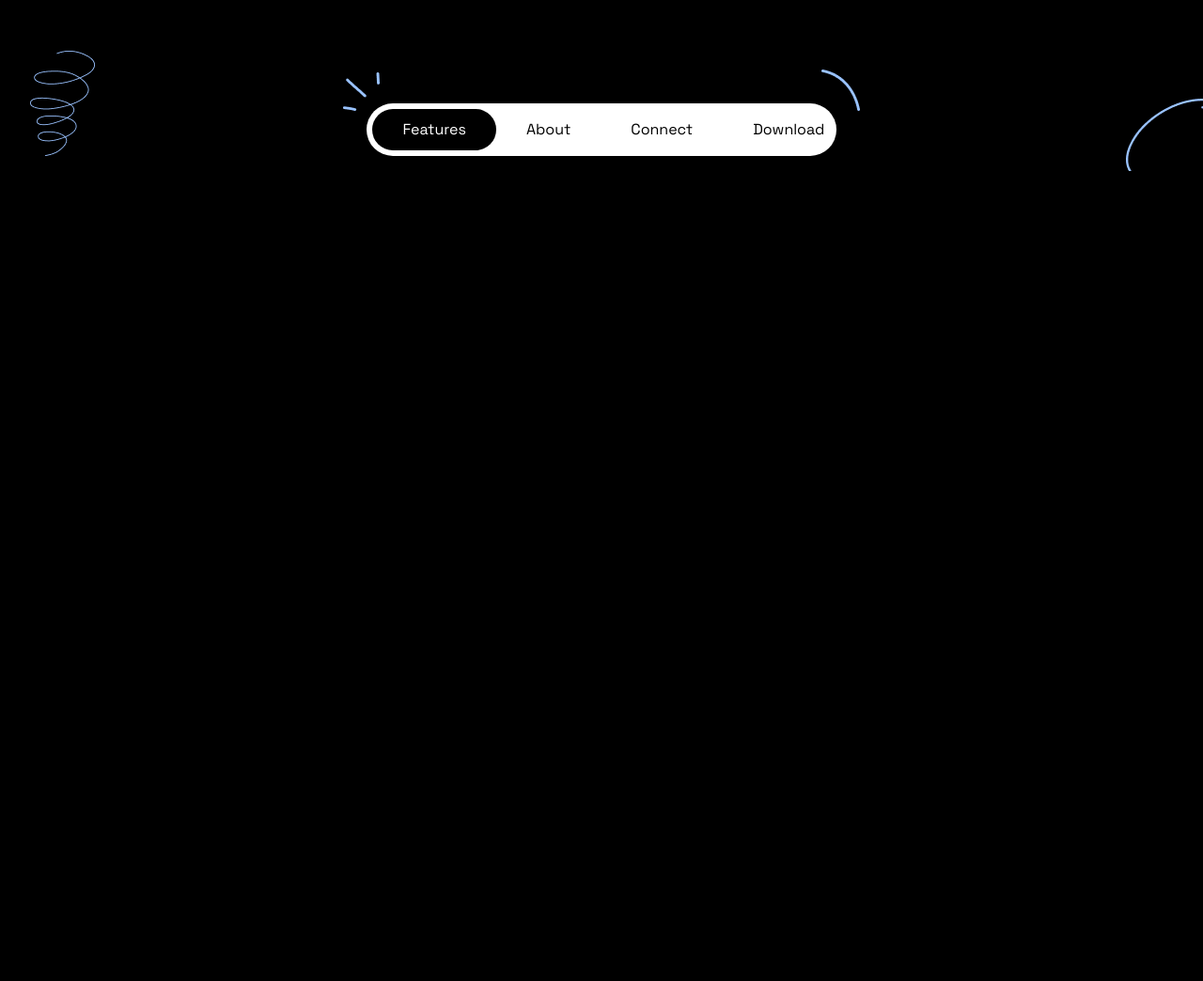
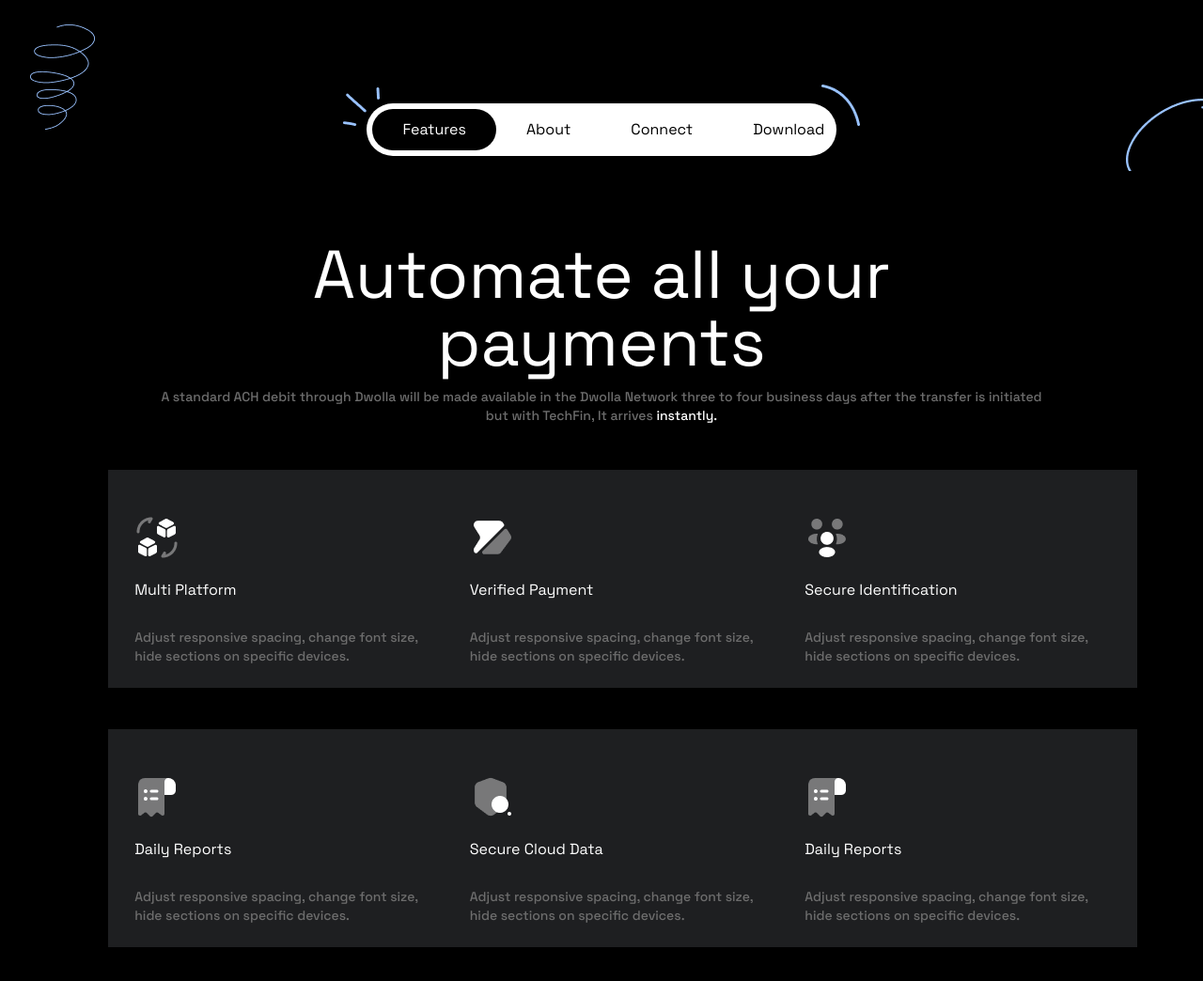
Before and after one commit to Oluwafemi21/TechFin, a plain HTML site: page index.html in a window 1280 px wide. Shown: the part 580-1624 px from the top of the page at 94% size. Before the commit the page ends 800 px from the top, so only its background shows below. Drawn offline with Linux system fonts and the light colour scheme.

Commit message:
page 2 done

```diff
--- a/index.html
+++ b/index.html
@@ -1,5 +1,5 @@
 <!DOCTYPE html>
-<html lang="en">
+<html lang="en" class="scroll-smooth">
 <head>
   <meta charset="UTF-8">
   <meta http-equiv="X-UA-Compatible" content="IE=edge">
@@ -9,6 +9,8 @@
   <title>TechFin</title>
 </head>
 <body class="bg-black h-screen text-white font-body">
+  <!-- Home Page -->
+  <section class="min-h-screen">
     <header class="container mx-auto w-[90%]">
       <nav class="flex items-center justify-between py-5">
 
@@ -27,7 +29,7 @@
     </header>
 
     <!-- Hero Page -->
-  <section class="relative max-h-full">
+    <section class="relative h-full">
       <div class="w-[82%] mx-auto flex items-center justify-between gap-18">
         <!-- Grid 1 -->
         <div class="w-1/2 pt-10">
@@ -56,15 +58,15 @@
         </div>
       </div>
 
-    <img class="absolute -bottom-32 left-8" src="assets/images/vector3.png" alt="vector3">
-    <img class="absolute -bottom-20 left-[28.5%]" src="assets/images/highlight-vector 1.png" alt="highlight-vector">
-    <img class="absolute -bottom-20 right-[28.5%]" src="assets/images/highlight_02.png" alt="highlight_02">
+      <img class="absolute -bottom-32 left-8 animate-bounce" src="assets/images/vector3.png" alt="vector3">
+      <img class="absolute -bottom-24 left-[28.5%]" src="assets/images/highlight-vector 1.png" alt="highlight-vector">
+      <img class="absolute -bottom-24 right-[28.5%]" src="assets/images/highlight_02.png" alt="highlight_02">
       <!-- Bottom nav -->
       <div class="relative -bottom-32 w-[39%] mx-auto bg-white text-black rounded-full p-1.5">
 
         <ul class="flex items-center text-black">
           <li class="active tab-btn"><a href="#features">Features</a></li>
-        <li class="tab-btn"><a href="#">About</a></li>
+          <li class="tab-btn"><a href="#about">About</a></li>
           <li class="tab-btn"><a href="#">Connect</a></li>
           <li class="tab-btn"><a href="#">Download</a></li>
         </ul>
@@ -72,8 +74,65 @@
       <img class="absolute -bottom-36 right-0" src="assets/images/Highlight_07.png" alt="Highlight_07">
     </section>
 
+  </section>
+
   <!-- Payment Automation page -->
+  <section class="min-h-screen py-9" id="about">
+    <div class="w-[82%] mx-auto">
+      <h1 class="text-7xl text-center max-w-screen-sm mx-auto">Automate all your payments</h1>
+      <p class="pt-3 pb-12 max-w-[940px] text-sm font-medium mx-auto text-center text-dirtywhite"> A standard ACH debit through Dwolla will be made available in the Dwolla Network three to four business days after the transfer is initiated
+        but with TechFin, It arrives <span class="underlined_text">instantly.</span></p>
 
+      <div class="grid gap-x-5 gap-y-11 grid-cols-3 grid-rows-2">
+        <div class="card">
+          <img src="assets/convert-3d-cube.png" alt="3d convert-3d-cube">
+          <p class="text-white pt-5 pb-7">Multi Platform</p>
+          <p class="text-dirtywhite max-w-xs text-sm font-medium">Adjust responsive spacing, change font size,
+            hide sections on specific devices.</p>
+        </div>
+
+
+        <div class="card">
+          <img src="assets/tag-right.png" alt="3d tag-right">
+          <p class="text-white pt-5 pb-7">Verified Payment</p>
+          <p class="text-dirtywhite max-w-xs text-sm font-medium">Adjust responsive spacing, change font size,
+            hide sections on specific devices.</p>
+        </div>
+
+
+        <div class="card">
+          <img src="assets/people.png" alt="3d people">
+          <p class="text-white pt-5 pb-7">Secure Identification</p>
+          <p class="text-dirtywhite max-w-xs text-sm font-medium">Adjust responsive spacing, change font size,
+            hide sections on specific devices.</p>
+        </div>
+
+
+        <div class="card">
+          <img src="assets/receipt-item.png" alt="3d receipt-item">
+          <p class="text-white pt-5 pb-7">Daily Reports</p>
+          <p class="text-dirtywhite max-w-xs text-sm font-medium">Adjust responsive spacing, change font size,
+            hide sections on specific devices.</p>
+        </div>
+
+        <div class="card">
+          <img src="assets/shield-search.png" alt="3d shield-search">
+          <p class="text-white pt-5 pb-7">Secure Cloud Data</p>
+          <p class="text-dirtywhite max-w-xs text-sm font-medium">Adjust responsive spacing, change font size,
+            hide sections on specific devices.</p>
+        </div>
+
+        <div class="card">
+          <img src="assets/receipt-item.png" alt="3d receipt-item">
+          <p class="text-white pt-5 pb-7">Daily Reports</p>
+          <p class="text-dirtywhite max-w-xs text-sm font-medium">Adjust responsive spacing, change font size,
+            hide sections on specific devices.</p>
+        </div>
+
+      </div>
+    </div>
+
+  </section>
 
   <script src="main.js"></script>
 </body>
--- a/src/style.css
+++ b/src/style.css
@@ -14,3 +14,11 @@
 .btn{
     @apply px-6 py-3 rounded-full cursor-pointer bg-lightGrey text-white hover:bg-gray-100 hover:text-black;
 }
+
+.underlined_text{
+    @apply text-white after:w-3.5 after:h-[3px] after:bg-lightBlue;
+}
+
+.card{
+    @apply w-[382px] bg-darkGrey pt-12 px-7 pb-6
+}
```
Also changed, not shown: assets/receipt-item-1.png (deleted), public/style.css. Lines whose indentation alone changed are shown as unchanged.
